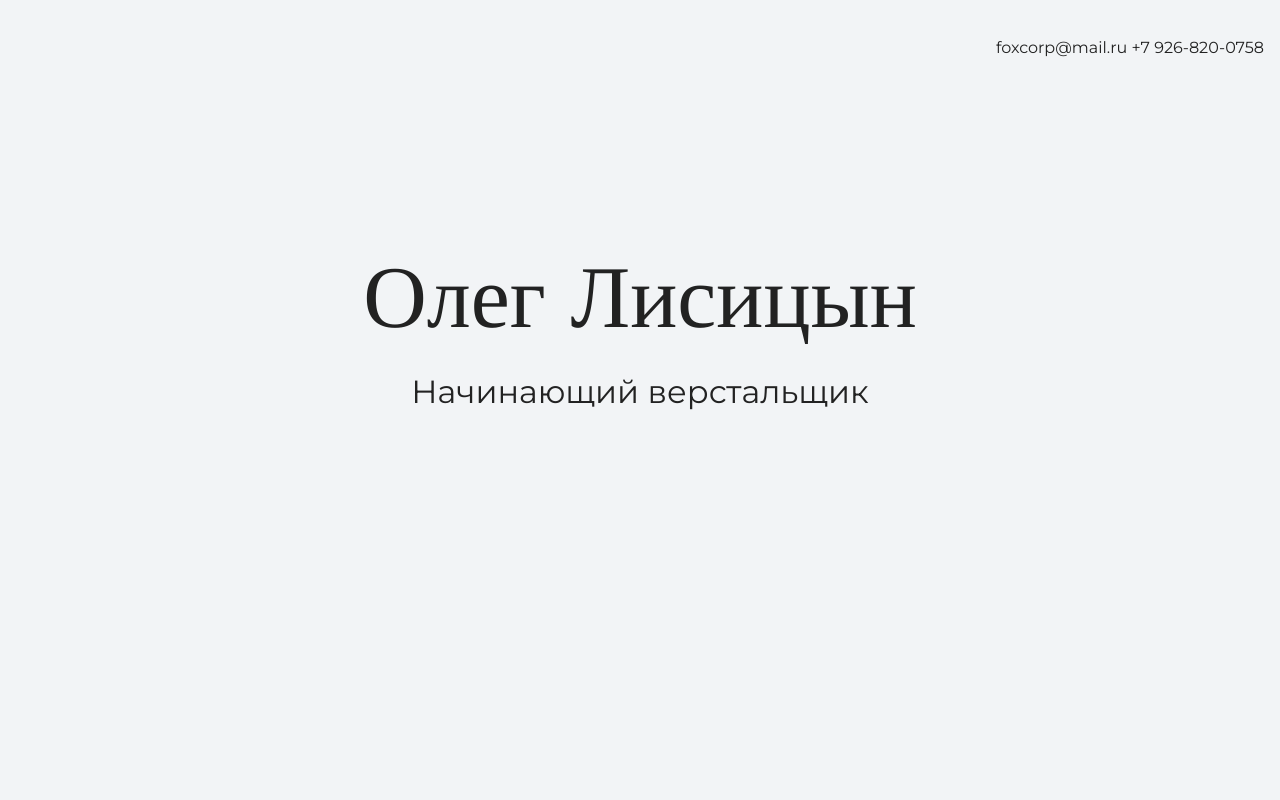
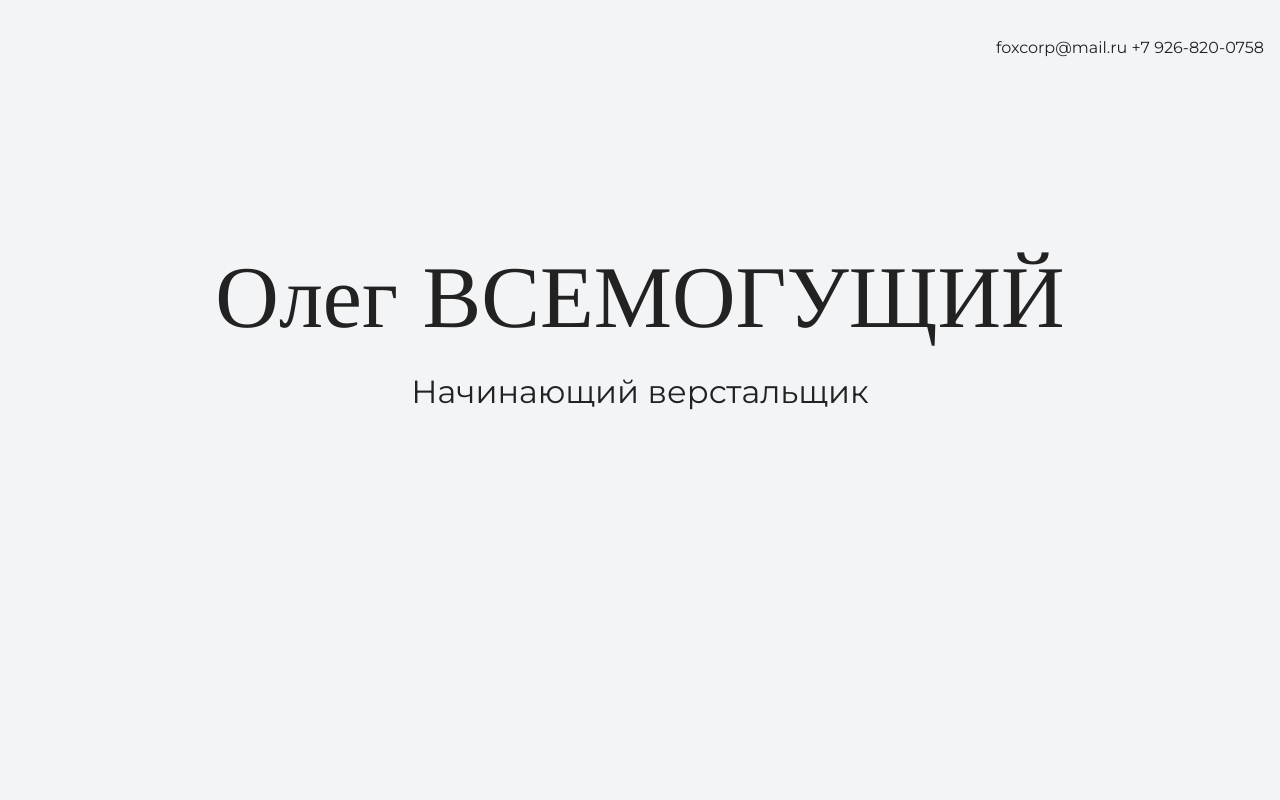
Before and after one commit to mrOlisitsyn/my-syte, a plain HTML site: page index.html in a window 1280 px wide. Shown: the top 800 px of the page. Drawn offline with nearby package versions, Linux system fonts and the light colour scheme.

Commit message:
Меняет текс на главной странице

```diff
--- a/index.html
+++ b/index.html
@@ -16,7 +16,7 @@
 
     <section class="hero-image">
       <div class="container">
-      <h1 class="heading">Олег Лисицын</h1>
+      <h1 class="heading">Олег ВСЕМОГУЩИЙ</h1>
       <p>Начинающий верстальщик</p>
       </div>
     </section>
```
